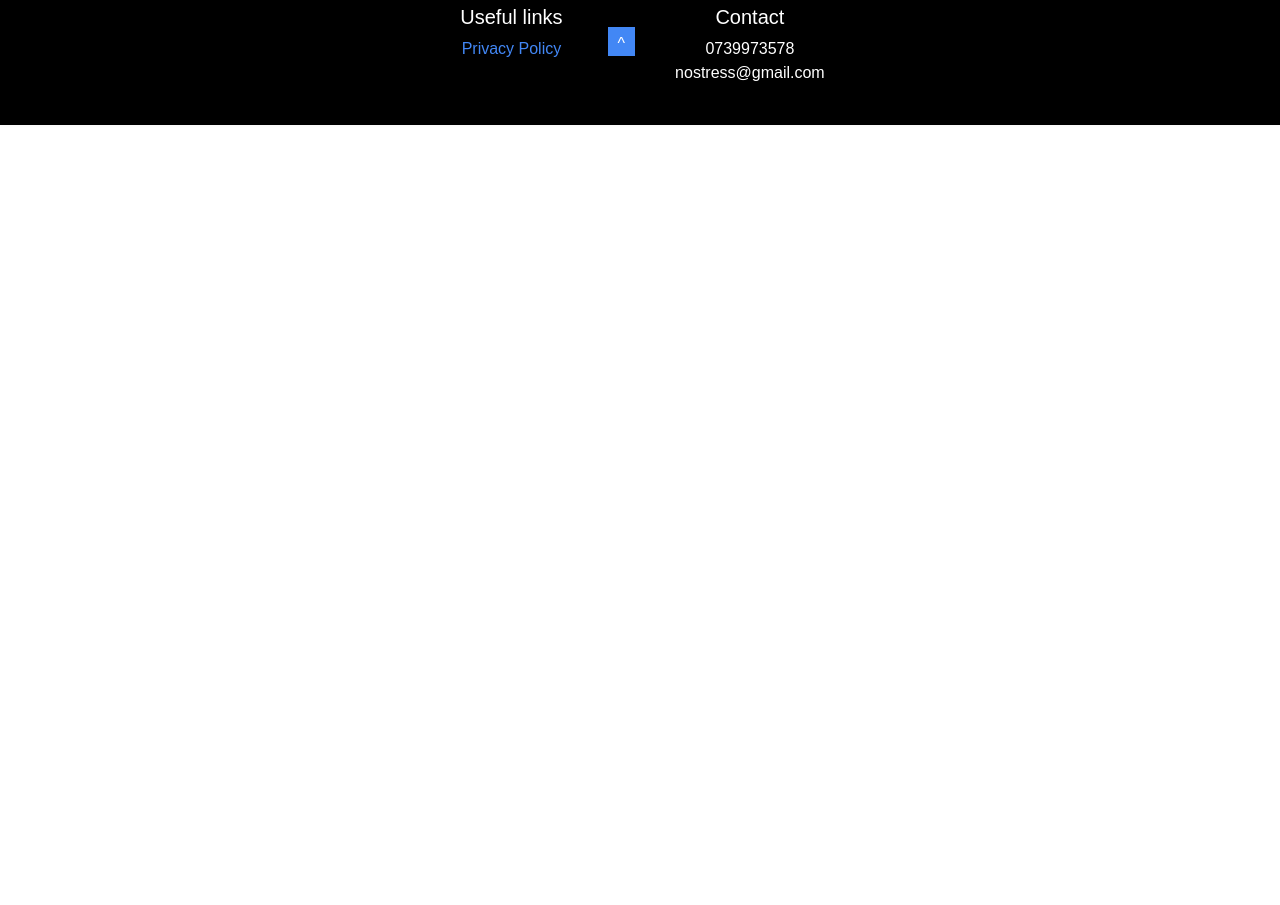
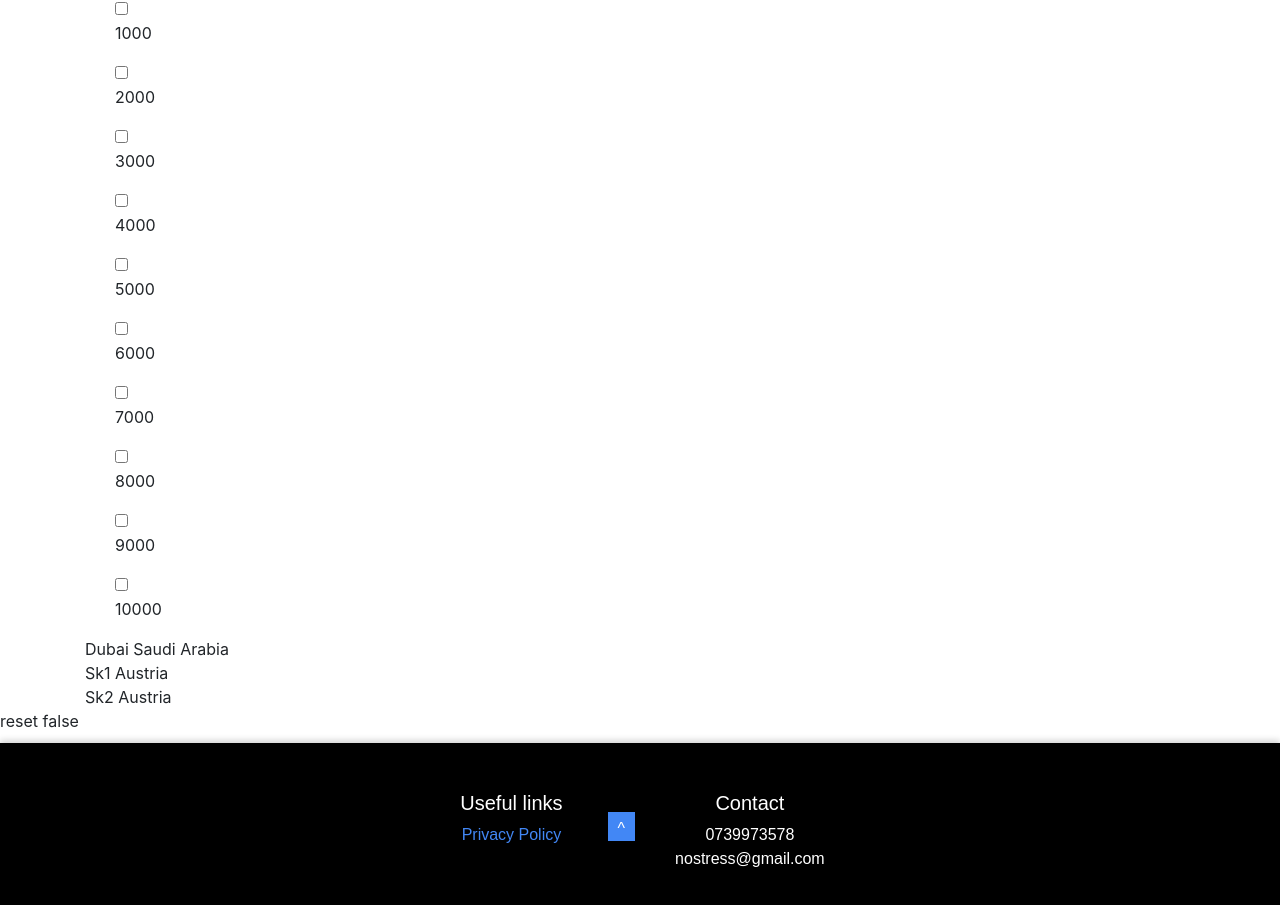
Before and after one commit to itec-ligaac/web-no-stress, an Angular app in the folder nostress-frontend/: page /destinations in a window 1280 px wide. Shown: the part 675-1580 px from the top of the page. Before the commit the page ends 800 px from the top, so only its background shows below. Built offline with nearby package versions, Linux system fonts and the light colour scheme.

Commit message:
added resetting ability to the destination filtering

```diff
--- a/nostress-frontend/src/app/app.module.ts
+++ b/nostress-frontend/src/app/app.module.ts
@@ -1,5 +1,6 @@
 import { BrowserModule } from '@angular/platform-browser';
 import { NgModule } from '@angular/core';
+import { FormsModule } from '@angular/forms';
 
 import { AppRoutingModule } from './app-routing.module';
 import { AppComponent } from './app.component';
@@ -21,7 +22,8 @@ import { PrivacyPolicyComponent } from './components/pages/privacy-policy/privac
   imports: [
     BrowserModule,
     AppRoutingModule,
-    NgbModule
+    NgbModule,
+    FormsModule
   ],
   providers: [],
   bootstrap: [AppComponent]
--- a/nostress-frontend/src/app/components/pages/destinations-page/destinations-page.component.html
+++ b/nostress-frontend/src/app/components/pages/destinations-page/destinations-page.component.html
@@ -1,12 +1,12 @@
 <div class="container">
   <h1 class="heading">Browse all the destinations available!</h1>
   <div class="container criteria-container">
-      <div *ngFor="let crt of criteria" class="arrange">
-        <div class="container">
-          <input type="checkbox" (click)="filterDestinations(crt)">
-          <p>{{crt}}</p>
-        </div>
+    <div *ngFor="let crt of criteria;let i=index" class="arrange">
+      <div class="container">
+        <input type="checkbox" [(ngModel)]="checked[i]" (click)="filterDestinations(crt, i)">
+        <p>{{crt}}</p>
       </div>
+    </div>
   </div>
   <div *ngFor="let destination of destinations">
     <div class="destination-container">
@@ -15,3 +15,7 @@
     </div>
   </div>
 </div>
+
+<span (click)="reset()">reset</span>
+
+{{ checked[1] }}
--- a/nostress-frontend/src/app/components/pages/destinations-page/destinations-page.component.scss
+++ b/nostress-frontend/src/app/components/pages/destinations-page/destinations-page.component.scss
@@ -9,11 +9,8 @@
   margin-right: auto;
 }
 
-.arrange {
 
+.criteria-title{
+  font-size:20px;
+  display:table;
 }
-
-.criteria-container {
-  display: flex;
-
-}
--- a/nostress-frontend/src/app/components/pages/destinations-page/destinations-page.component.ts
+++ b/nostress-frontend/src/app/components/pages/destinations-page/destinations-page.component.ts
@@ -42,11 +42,18 @@ export class DestinationsPageComponent implements OnInit {
   constructor() {
   }
 
+  public initChecked():void{
+for(let i=0;i<this.criteria.length;i++) this.checked.push(false);
+}
+
   ngOnInit(): void {
     this.setCriteria();
+    this.initChecked();
   }
 
-  public filterDestinations(criteria: any): void {
+  public filterDestinations(criteria: any, index: number): void {
+    if(this.checked[index]) this.checked[index]=false;
+    else this.checked[index]=true;
     const visibleDestinations: DestinationModel[] = [];
 
     for (const destination of this.destinations) {
@@ -66,12 +73,17 @@ export class DestinationsPageComponent implements OnInit {
     this.destinations = visibleDestinations;
   }
 
+  public checked:Boolean[]=[];
+
+
   public setCriteria(): void {
     for (const destination of this.destinations) {
       if (!this.criteria.includes(destination.country)) {
         this.criteria.push(destination.country);
       }
     }
+
+
     for (let i = 1; i <= 5; ++i) {
       this.criteria.push(i);
     }
@@ -80,4 +92,9 @@ export class DestinationsPageComponent implements OnInit {
     }
   }
 
+  public reset():void {
+   this.checked.length=0;
+   this.initChecked();
   }
+
+}
--- a/nostress-frontend/src/app/components/shared/footer/footer.component.scss
+++ b/nostress-frontend/src/app/components/shared/footer/footer.component.scss
@@ -1,18 +1,16 @@
 $blue:#4287f5;
-:host{
-  font-family:sans-serif;
-  background:black;
-  display:flex;
-  color:white;
+:host {
+  font-family: sans-serif;
+  background: black;
+  display: flex;
+  color: white;
   justify-content: center;
-  text-align:center;
-  padding:20px;
-  font-size:16px;
-  box-shadow:0px -3px 6px rgba(0, 0, 0, 0.16);
-  width:100%;
-  margin-top:10px;
-  position:fixed;
-  bottom:0;
+  text-align: center;
+  padding: 20px;
+  font-size: 16px;
+  box-shadow: 0px -3px 6px rgba(0, 0, 0, 0.16);
+  width: 100%;
+  margin-top: 10px;
 }
 
 :host>div{
--- a/nostress-frontend/src/app/models/destination-model.ts
+++ b/nostress-frontend/src/app/models/destination-model.ts
@@ -4,5 +4,5 @@ export interface DestinationModel {
   name: string;
   country: string;
   hotels: HotelModel[];
-  picture: string;
+  picture?: string;
 }
```
Lines whose indentation alone changed are shown as unchanged.
